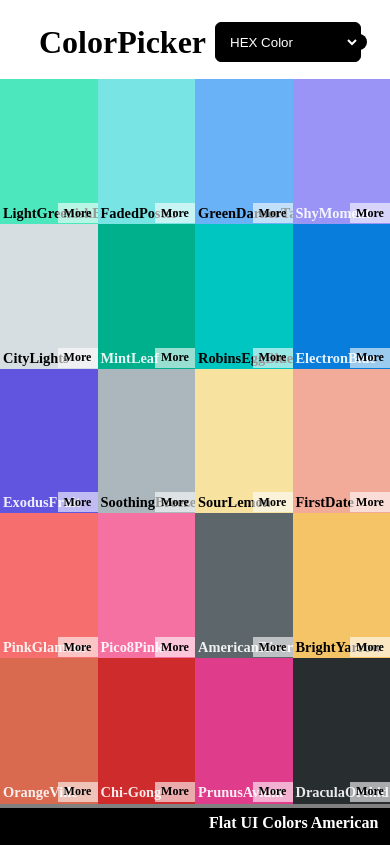
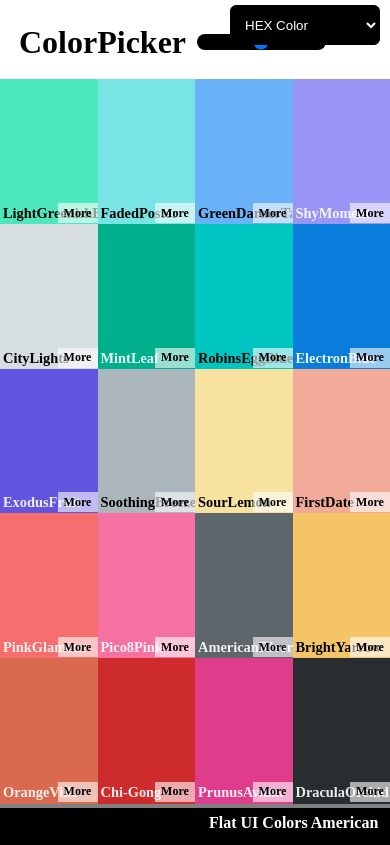
Before and after one commit to SaravanarajuR/colorpicker-react, a React (Create React App) app: page /pallete/flat-ui-colors-american in a window 390 px wide. Built offline with nearby package versions, Linux system fonts and the light colour scheme.

Commit message:
Update navbar.js

```diff
--- a/src/styles/navbar.js
+++ b/src/styles/navbar.js
@@ -7,7 +7,10 @@ const styles = {
     padding: "5px 10px",
     display: "flex",
     width: "50%",
-    gap: "30px",
+    gap: "5%",
+    "@media (max-width: 600px)": {
+      padding: "5px 0",
+    },
   },
   colorChoose: {
     borderRadius: "6px",
@@ -21,6 +24,12 @@ const styles = {
       borderBottom: "2px solid blueviolet",
       animation: " 0.3s grow forwards",
     },
+    position: "absolute",
+    top: "5px",
+    right: "10px",
+  },
+  head: {
+    fontSize: "1.3rem",
   },
   Link: {
     textDecoration: "none",
@@ -36,6 +45,9 @@ const styles = {
     zIndex: "100",
     position: "relative",
     margin: "0 10px",
+    "@media(max-width:600px)": {
+      margin: 0,
+    },
   },
 };
 
```
